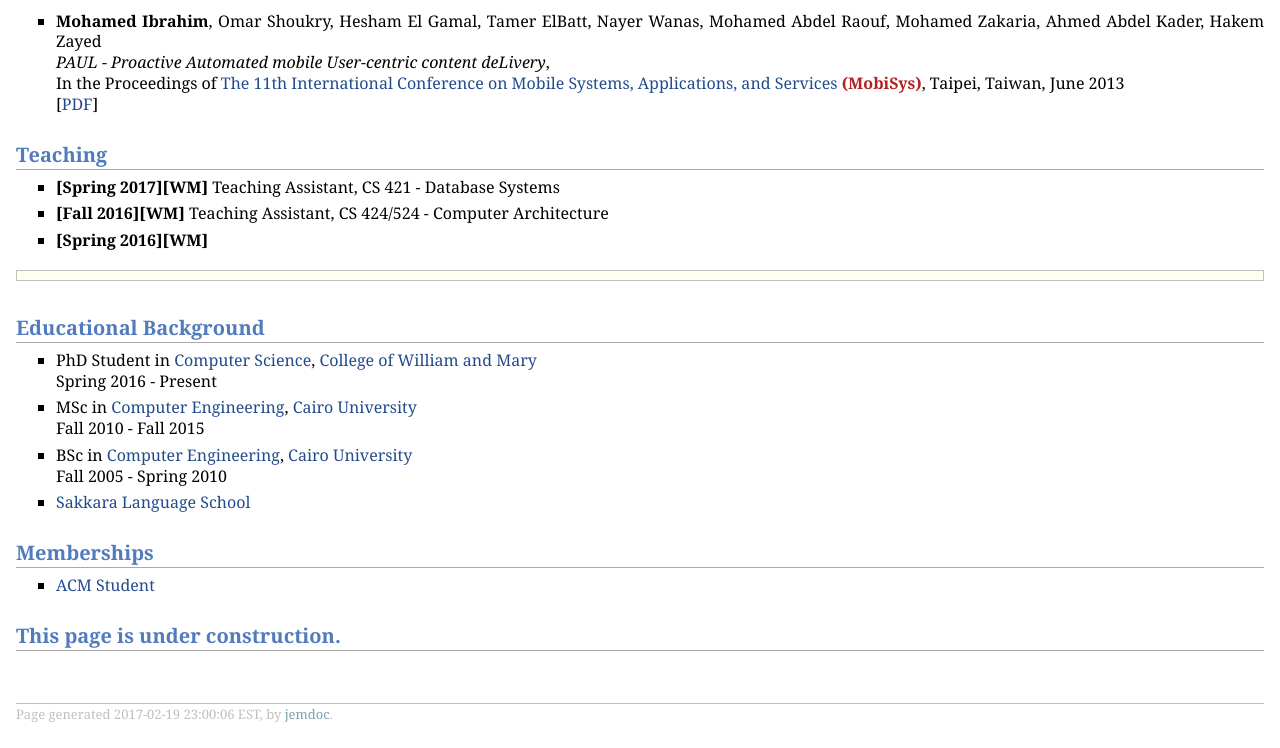
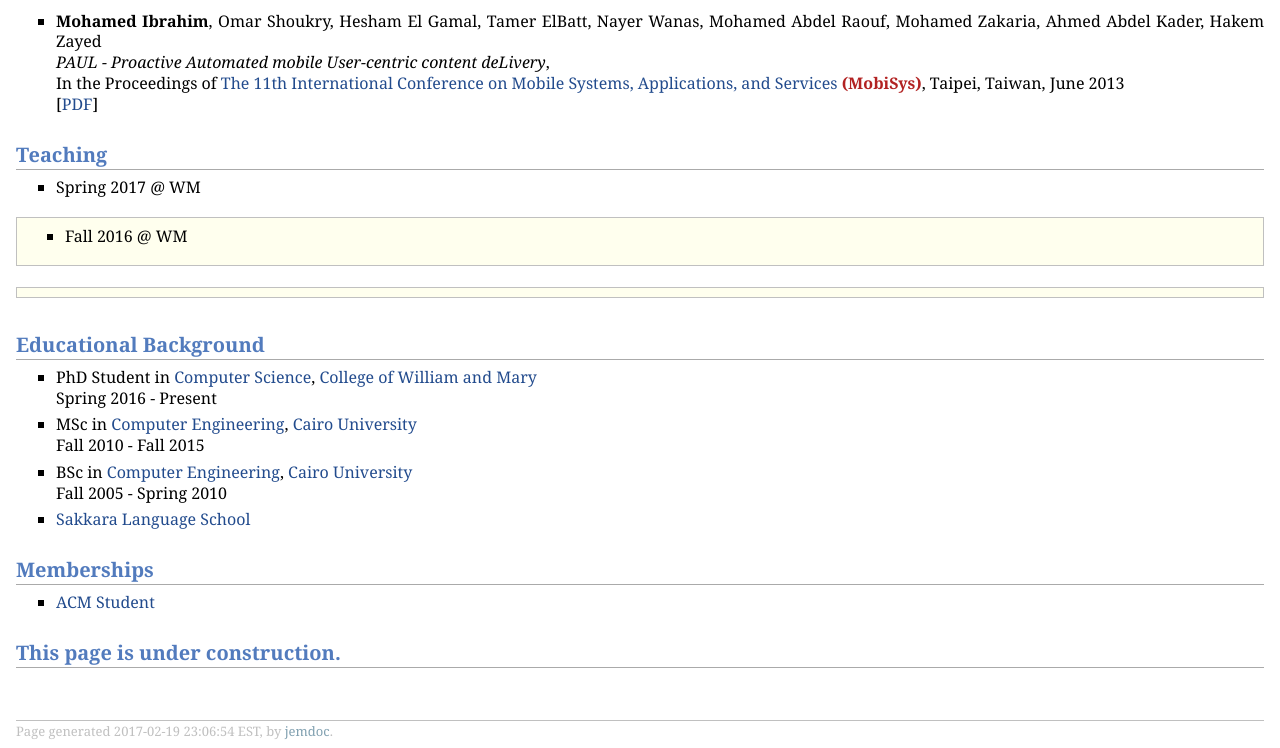
Before and after one commit to massemibrahim/massemibrahim.github.io, a plain HTML site: page index.html in a window 1280 px wide. Shown: the part 872-1620 px from the top of the page. Drawn offline with Linux system fonts and the light colour scheme.

Commit message:
New Commit

```diff
--- a/index.html
+++ b/index.html
@@ -74,13 +74,16 @@ In the Proceedings of <a href="https://www.sigmobile.org/mobisys/2013/index.php"
 </ul>
 <h2>Teaching</h2>
 <ul>
-<li><p><b>[Spring 2017][WM]</b> Teaching Assistant, CS 421 - Database Systems</p>
-</li>
-<li><p><b>[Fall 2016][WM]</b> Teaching Assistant, CS 424/524 - Computer Architecture</p>
-</li>
-<li><p><b>[Spring 2016][WM]</b> </p>
+<li><p>Spring 2017 @ WM </p>
 </li>
 </ul>
+<div class="infoblock">
+<div class="blockcontent">
+<ul>
+<li><p>Fall 2016 @ WM</p>
+</li>
+</ul>
+</div></div>
 <div class="infoblock">
 <div class="blockcontent">
 </div></div>
@@ -103,7 +106,7 @@ In the Proceedings of <a href="https://www.sigmobile.org/mobisys/2013/index.php"
 <h2>This page is under construction.</h2>
 <div id="footer">
 <div id="footer-text">
-Page generated 2017-02-19 23:00:06 EST, by <a href="http://jemdoc.jaboc.net/">jemdoc</a>.
+Page generated 2017-02-19 23:06:54 EST, by <a href="http://jemdoc.jaboc.net/">jemdoc</a>.
 </div>
 </div>
 </div>
```
